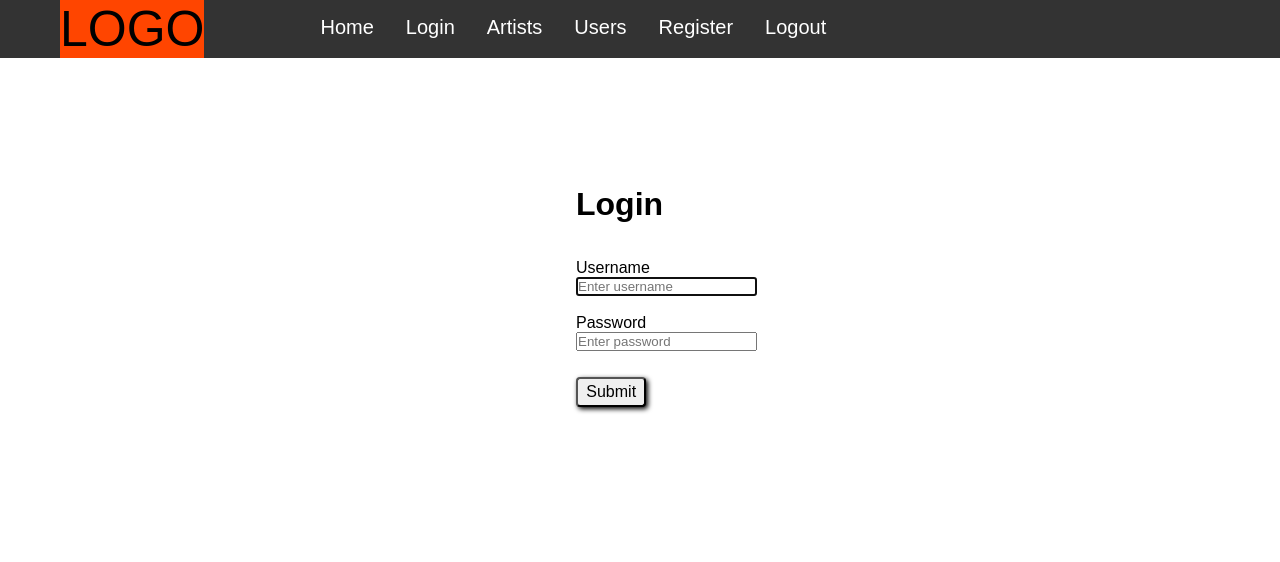
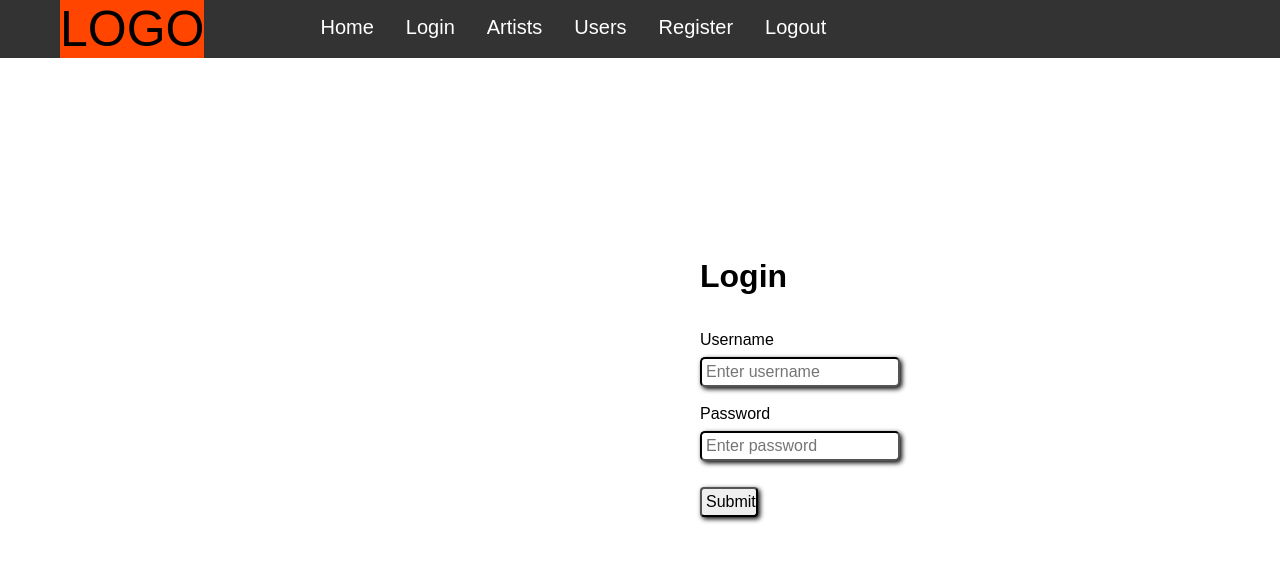
Before and after one commit to CodecoolGlobal/el-proyecte-grande-sprint-1-csharp-KisLorand, a React (Create React App) app in the folder Badcamp/Frontend/: page /login in a window 1280 px wide. Shown: the top 562 px of the page. Built offline with nearby package versions, Linux system fonts and the light colour scheme.

Commit message:
updating login stylesheet

```diff
--- a/Badcamp/Frontend/src/components/Login/Login.css
+++ b/Badcamp/Frontend/src/components/Login/Login.css
@@ -12,14 +12,14 @@ body {
 }
 
 .Login {
-    margin-left: 45%;
-    margin-top: 10%;
+    margin-left: 700px;
+    margin-top: 200px;
 }
 
-.input {
+    .Login input {
         margin-top: 0.5rem;
         padding: 0.25rem;
-    width: 15%;
+        width: 200px;
         font-size: 1rem;
         border-color: #000000;
         border-radius: 5px;
```
Lines whose indentation alone changed are shown as unchanged.
